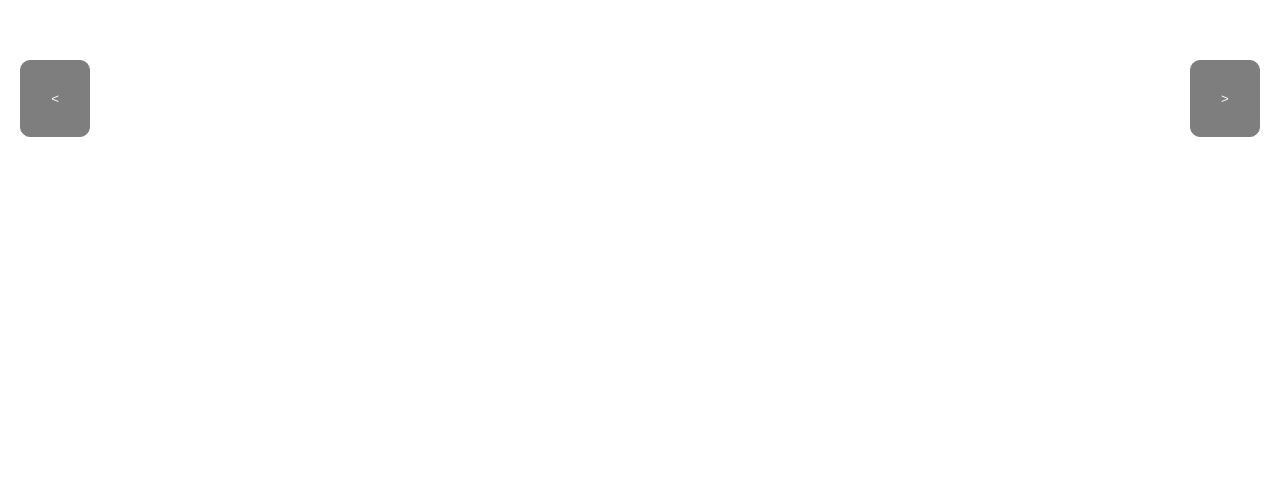
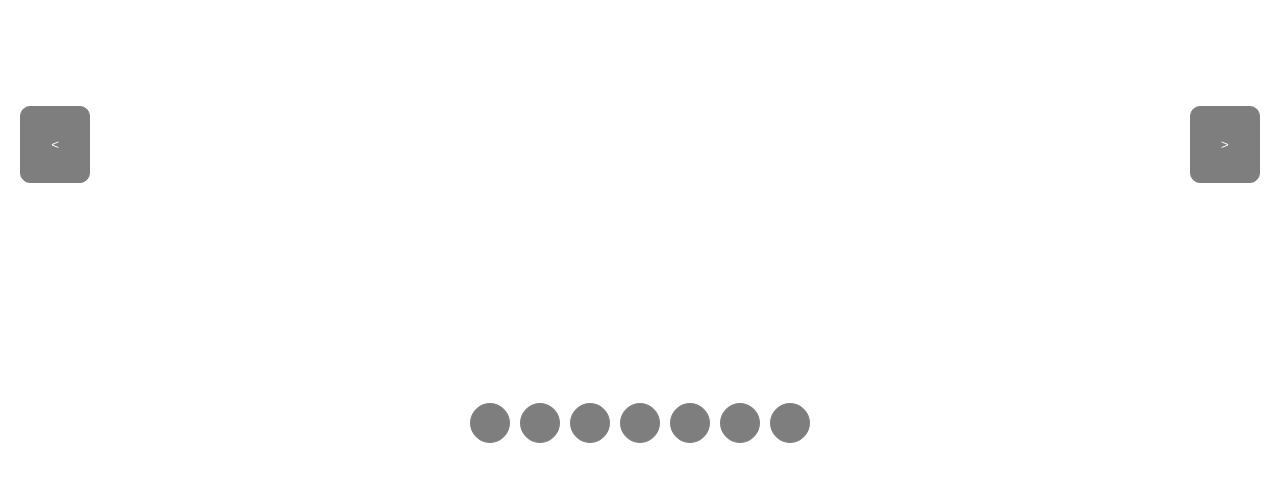
Before and after one commit to anyruizd/hb-week4-js-dom, a website: page src/gallery/index.html in a window 1280 px wide. Shown: the part 244-726 px from the top of the page. Drawn offline with nearby package versions, Linux system fonts and the light colour scheme; files that its build step writes are made by us from their sources.

Commit message:
add dot indicators

```diff
--- a/src/gallery/components/_gallery.scss
+++ b/src/gallery/_gallery.scss
@@ -13,6 +13,7 @@
 	justify-content: center;
 	align-items: center;
 	position: relative;
+
 	&-images__list{
 		list-style-type: none;
 	}
@@ -44,7 +45,7 @@
 		text-align: center;
 		text-decoration: none;
 		position: absolute;
-		top: $gallery-height / 2.3;
+		top: 50%;
 		opacity: 0.5;
 
 		&--backward{
@@ -63,4 +64,23 @@
 		right: calc(100% - 90px);
 	}
 
+	&__dots{
+		list-style-type: none;
+		width: 100%;
+		position: absolute;
+		display: flex;
+		justify-content: center;
+		bottom: 10px;
+	}
+	&__dot-button{
+		height: 40px;
+		width: 40px;
+		border-radius: 100%;
+		margin: 0 5px;
+		background-color: #000000;
+		border: #000000 solid 1px;
+		opacity: 0.5;
+
+	}
+
 }
--- a/src/gallery/index.html
+++ b/src/gallery/index.html
@@ -35,10 +35,31 @@
 			</ul>
 		</div>
 		<div class ="gallery__controls">
-					<button class="gallery__control gallery-control__right">&#62</button>
-					<button class="gallery__control gallery-control__left">&#60</button>
-		</div>
-		<div class ="gallery__dots">
+			<button class="gallery__control gallery-control__right">&#62</button>
+			<button class="gallery__control gallery-control__left">&#60</button>
+			<ul class ="gallery__dots">
+				<li class="gallery__dot">
+					<button class="gallery__dot-button"></button>
+				</li>
+				<li>
+					<button class="gallery__dot-button"></button>
+				</li>
+				<li>
+					<button class="gallery__dot-button"></button>
+				</li>
+				<li>
+					<button class="gallery__dot-button"></button>
+				</li>
+				<li>
+					<button class="gallery__dot-button"></button>
+				</li>
+				<li>
+					<button class="gallery__dot-button"></button>
+				</li>
+				<li>
+					<button class="gallery__dot-button"></button>
+				</li>
+			</ul>
 		</div>
 	</section>
 
--- a/src/public/index.scss
+++ b/src/public/index.scss
@@ -2,4 +2,4 @@
 @import '../shared/reset';
 @import '../shared/variables';
 //Components
-@import '../gallery/components/gallery.scss';
+@import '../gallery/gallery.scss';
```
Also changed, not shown: src/gallery/gallery.js (added), src/movies/_movies.scss (renamed from src/movies/components/_movies.scss).
